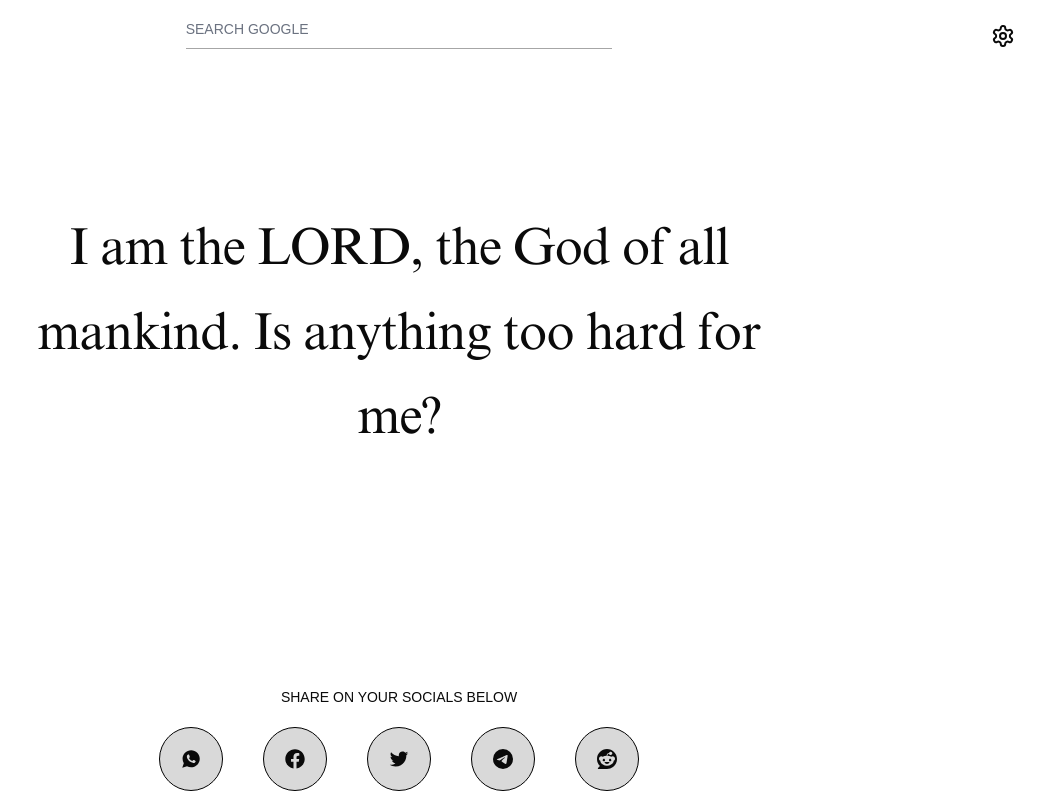
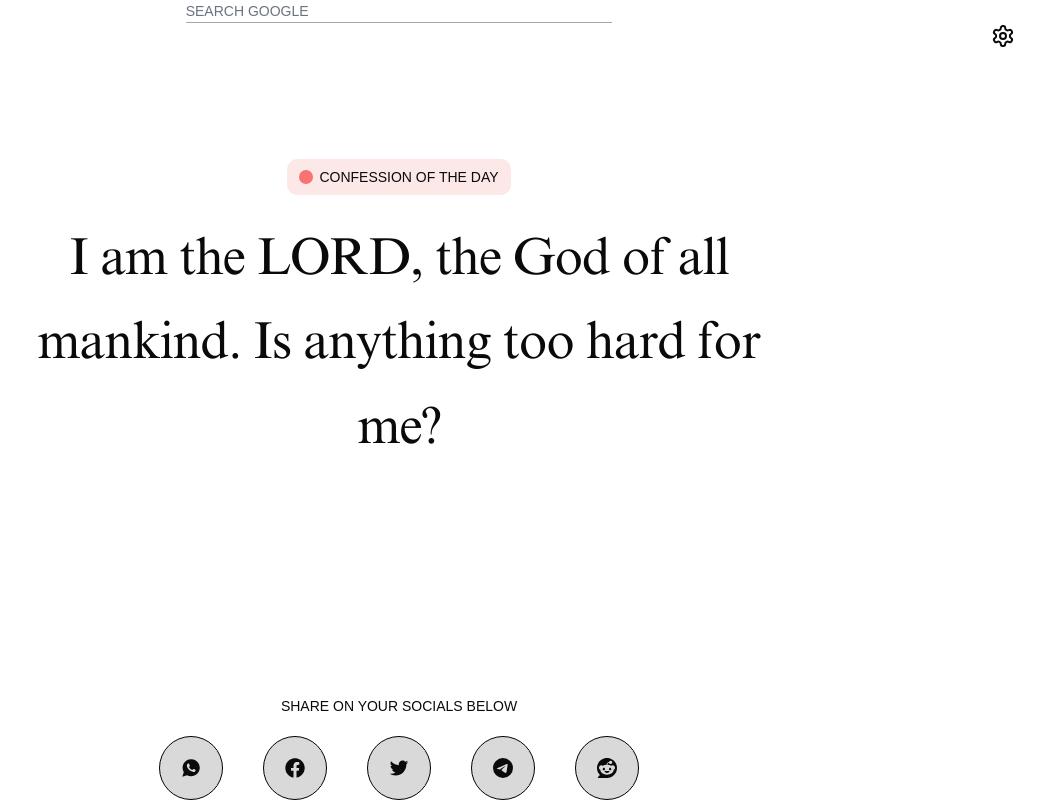
Before and after one commit to Adedoyin-Emmanuel/holytab, a Next.js app in the folder web/: page / in a window 1280 px wide. Shown: the whole page, without its empty margins (241-1280 px from the left). Built offline with nearby package versions, Linux system fonts and the light colour scheme; a web font is replaced by a local one.

Commit message:
feat: coupled components to app entry point

```diff
--- a/web/app/page.tsx
+++ b/web/app/page.tsx
@@ -8,6 +8,7 @@ import { Confession } from "@/interfaces";
 import SettingsMenu from "@/app/components/settings";
 import Search from "@/app/components/search";
 import SocialIcons from "@/app/components/social-icons";
+import ConfessionBadge from "@/app/components/confession-badge";
 
 const timesNewRoman = localFont({
   src: "./../public/fonts/timesNewRoman.ttf",
@@ -41,8 +42,7 @@ export default function Home() {
       <br />
 
       <section className="w-full flex items-center flex-col">
-
-
+        <ConfessionBadge />
         <h1
           className={cn(
             timesNewRoman.className,
```
